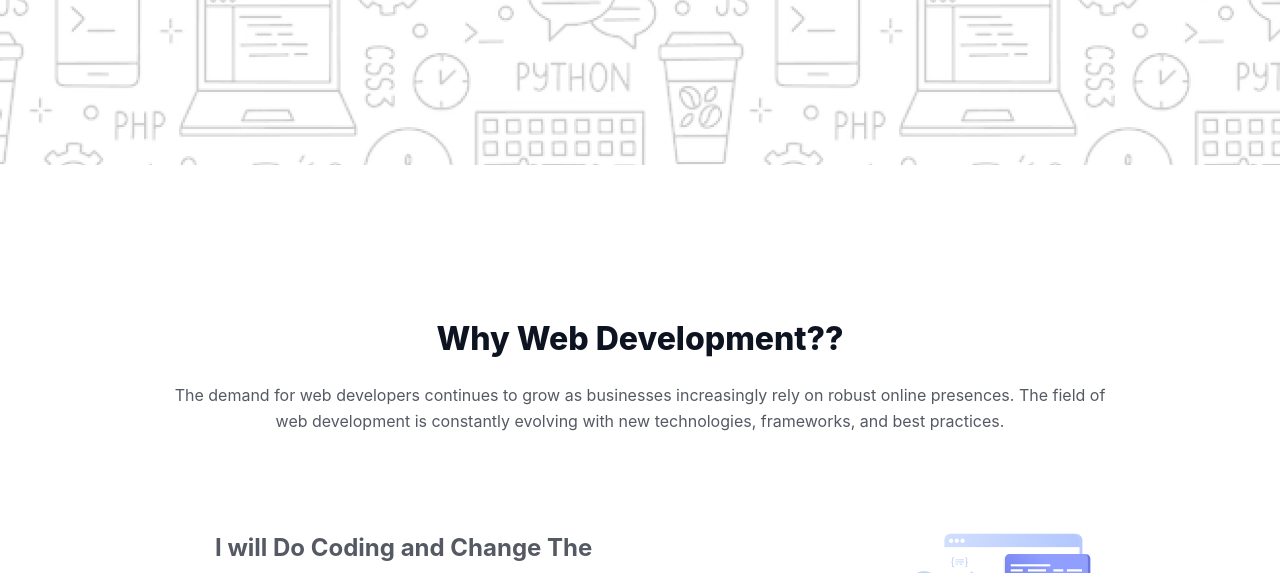
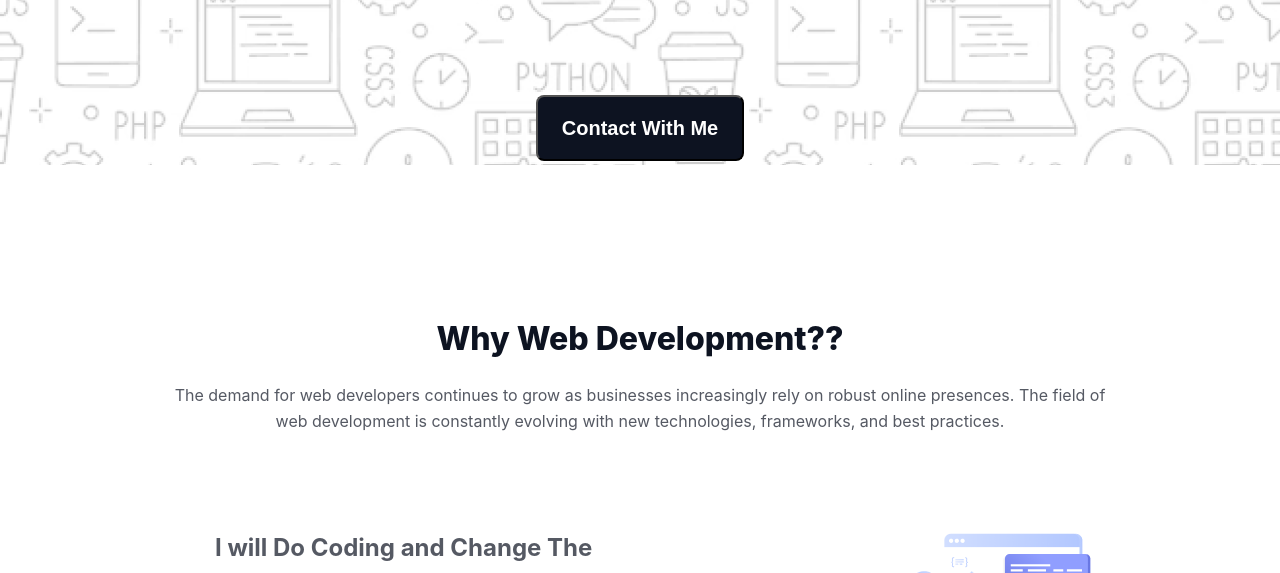
Before and after one commit to adnan-prince-rahman/B10A1, a plain HTML site: page index.html in a window 1280 px wide. Shown: the part 527-1100 px from the top of the page. Drawn offline with Linux system fonts and the light colour scheme.

Commit message:
footer done

```diff
--- a/index.html
+++ b/index.html
@@ -23,6 +23,9 @@
                         mobile responsiveness.
                     </p>
                 </div>
+                <div  class="temp" >
+                    <a href="#footer"><button class="btn-new">Contact With Me</button></a>
+                </div>
             </div>
             <!-- ==================  banner section end  ====================== -->
         </header>
@@ -36,6 +39,7 @@
                     field of web development is constantly evolving with new
                     technologies, frameworks, and best practices.
                 </p>
+
                 <!-- flex 1 -->
                 <div class="why-flex-1">
                     <div class="why-flex-1-left">
@@ -178,7 +182,7 @@
             </section>
             <!-- target section end -->
         </main>
-        <footer>
+        <footer id="footer">
             <div class="footer-bg">
                 <h2>I need Support</h2>
                 <p>You can give feedback here.Feel free to submit the form.</p>
--- a/styles/styles.css
+++ b/styles/styles.css
@@ -51,7 +51,8 @@ a {
     font-size: 48px;
     font-weight: 800;
     text-align: center;
-    margin-bottom: 24px;
+    margin-top: 40px;
+    margin-bottom: 34px;
 }
 .banner-text {
     color: rgba(13, 19, 33, 0.7);
@@ -62,6 +63,20 @@ a {
     margin: 0 auto;
     line-height: 26px;
     text-align: center;
+}
+.btn-new {
+    color: rgb(255, 255, 255);
+    font-size: 20px;
+    font-weight: 600;
+    border-radius: 8px;
+    background: rgb(13, 19, 33);
+    width: 208px;
+    height: 66px;
+    cursor: pointer;
+}
+.temp {
+    text-align: center;
+
 }
 /* ==================  banner part end  ==========================*/
 /* ==================  why web dev start  ==========================*/
@@ -292,7 +307,7 @@ iframe {
     font-size: 20px;
     font-weight: 600;
 }
- .img-last {
+.img-last {
     display: flex;
-    gap: 20px
+    gap: 20px;
 }
```
